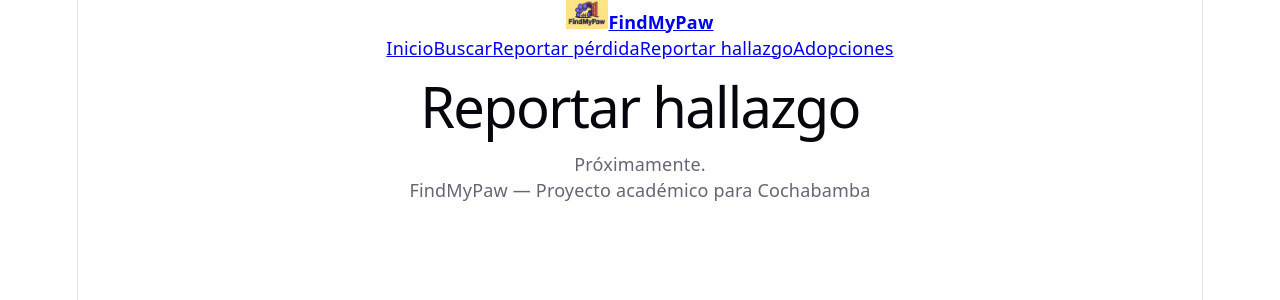
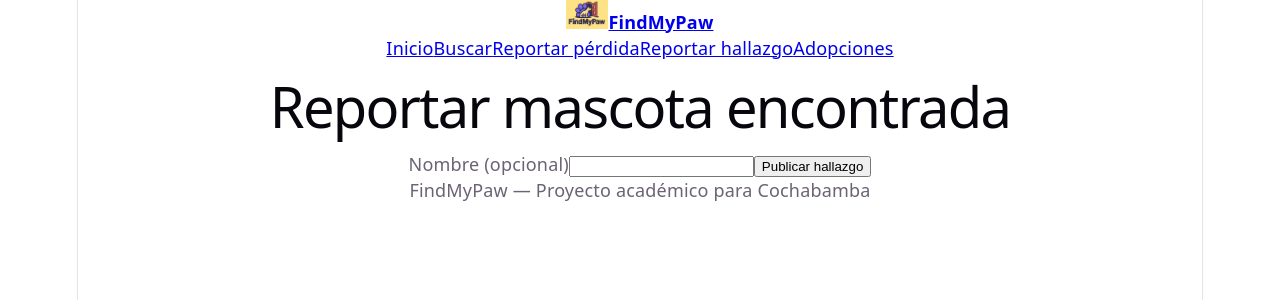
Before and after one commit to Brenda-Medrano/FindMyPaw-IS, a React (Vite) app: page /reportar-hallazgo in a window 1280 px wide. Shown: the top 300 px of the page. Built offline with nearby package versions, Linux system fonts and the light colour scheme.

Commit message:
feat(HU-03): crear campo nombre opcional

```diff
--- a/src/App.tsx
+++ b/src/App.tsx
@@ -1,7 +1,8 @@
 import { BrowserRouter, Routes, Route } from 'react-router-dom';
 import Layout from './views/Layout';
 import Inicio from './views/Inicio';
+import ReportarHallazgo from './views/ReportarHallazgo';
 const Proximamente = ({ titulo }: { titulo: string }) => <main><h1>{titulo}</h1><p>Próximamente.</p></main>;
 export default function App() {
-  return <BrowserRouter><Routes><Route element={<Layout/>}><Route index element={<Inicio/>}/><Route path="buscar" element={<Proximamente titulo="Buscar mascotas"/>}/><Route path="reportar-perdida" element={<Proximamente titulo="Reportar pérdida"/>}/><Route path="reportar-hallazgo" element={<Proximamente titulo="Reportar hallazgo"/>}/><Route path="adopciones" element={<Proximamente titulo="Adopciones"/>}/></Route></Routes></BrowserRouter>;
+  return <BrowserRouter><Routes><Route element={<Layout/>}><Route index element={<Inicio/>}/><Route path="buscar" element={<Proximamente titulo="Buscar mascotas"/>}/><Route path="reportar-perdida" element={<Proximamente titulo="Reportar pérdida"/>}/><Route path="reportar-hallazgo" element={<ReportarHallazgo/>}/><Route path="adopciones" element={<Proximamente titulo="Adopciones"/>}/></Route></Routes></BrowserRouter>;
 }
--- /dev/null
+++ b/src/views/ReportarHallazgo.tsx
@@ -0,0 +1,8 @@
+import { useState } from 'react';
+export default function ReportarHallazgo() {
+  const [nombre,setNombre]=useState('');
+  return <main><h1>Reportar mascota encontrada</h1><form onSubmit={e=>e.preventDefault()}>
+    <label htmlFor="nombre-h">Nombre (opcional)</label><input id="nombre-h" value={nombre} onChange={e=>setNombre(e.target.value)}/>
+    <button type="submit">Publicar hallazgo</button>
+  </form></main>;
+}
```
Also changed, not shown: 1 other file (tests, documents, lock files or other folders).
